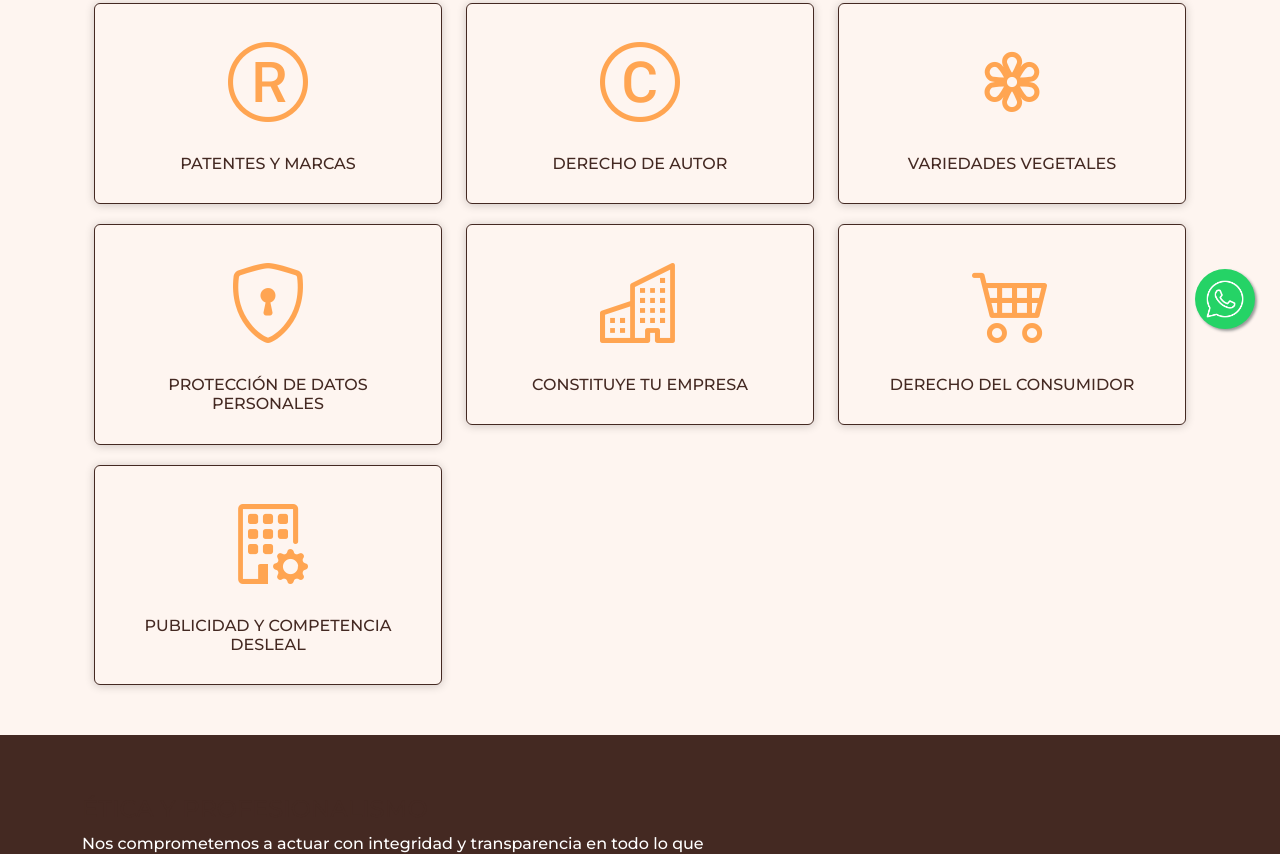
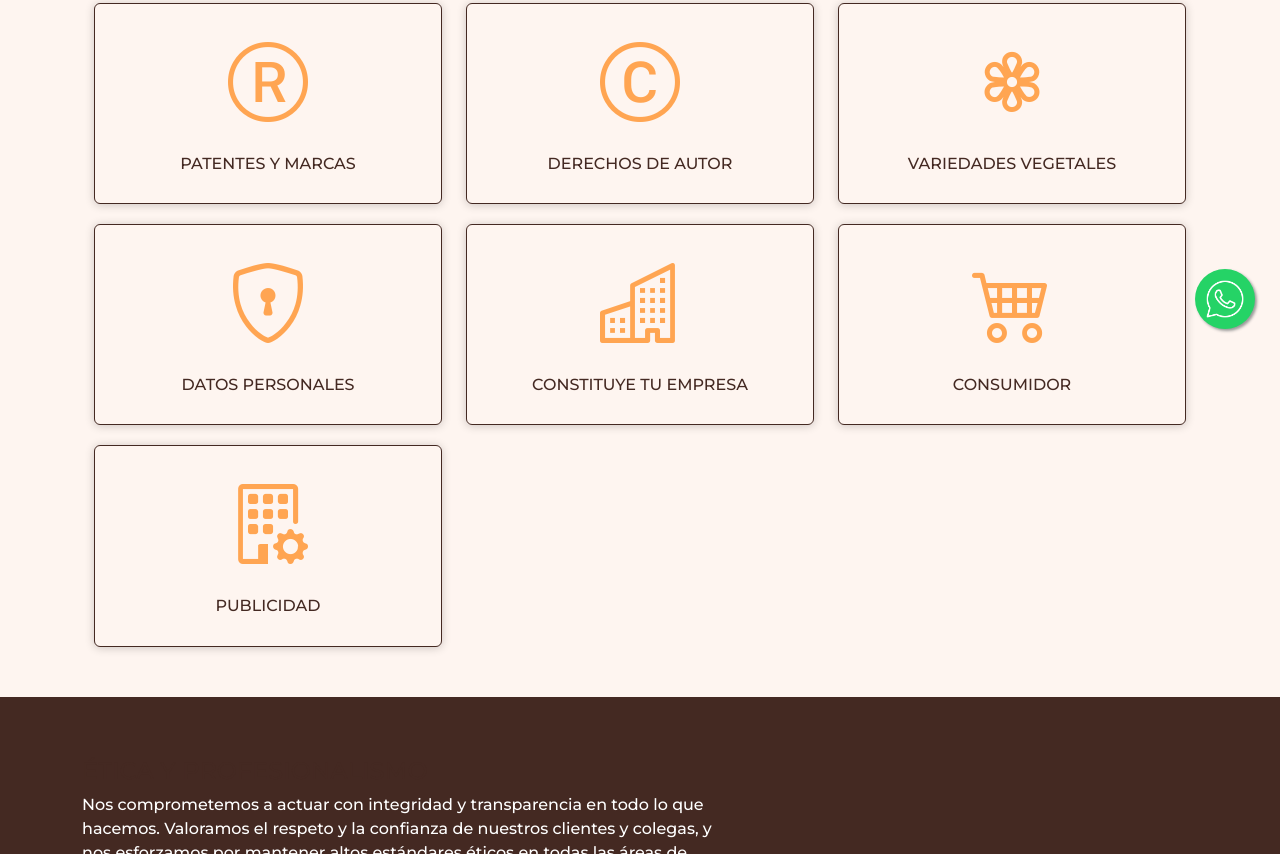
Before and after one commit to ElvisMan2/Web-AG, a plain HTML site: page index.html in a window 1280 px wide. Shown: the part 446-1300 px from the top of the page. Drawn offline with nearby package versions, Linux system fonts and the light colour scheme.

Commit message:
cambia cards

```diff
--- a/index.html
+++ b/index.html
@@ -135,7 +135,7 @@
           <div class="card">
               <a href="./derecho-autor.html" class="text-center">
                 <i class="bi bi-c-circle"></i>
-                <h5 class="card-title text-center">DERECHO DE AUTOR</h5>
+                <h5 class="card-title text-center">DERECHOS DE AUTOR</h5>
 
               </a>
 
@@ -159,7 +159,7 @@
           <div class="card">
               <a href="./datos-personales.html" class="text-center">
                 <i class="bi bi-shield-lock"></i>
-                <h5 class="card-title text-center">PROTECCIÓN DE DATOS PERSONALES</h5>
+                <h5 class="card-title text-center">DATOS PERSONALES</h5>
 
               </a>
 
@@ -187,7 +187,7 @@
           <div class="card">
               <a href="./derecho-consumidor.html" class="text-center">
                 <i class="bi bi-cart4"></i>
-                <h5 class="card-title text-center">DERECHO DEL CONSUMIDOR</h5>
+                <h5 class="card-title text-center">CONSUMIDOR</h5>
 
               </a>
 
@@ -199,7 +199,7 @@
           <div class="card">
               <a href="./competencia-desleal.html" class="text-center">
                 <i class="bi bi-building-gear"></i>
-                <h5 class="card-title text-center">PUBLICIDAD Y COMPETENCIA DESLEAL</h5>
+                <h5 class="card-title text-center">PUBLICIDAD</h5>
 
               </a>
 
```
